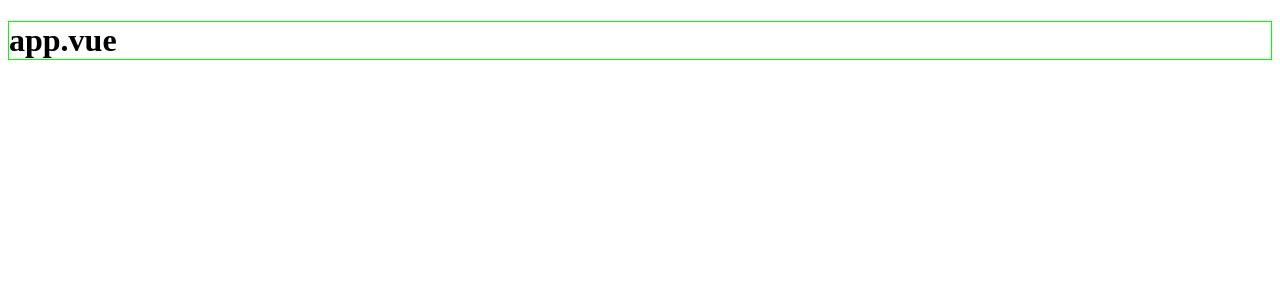
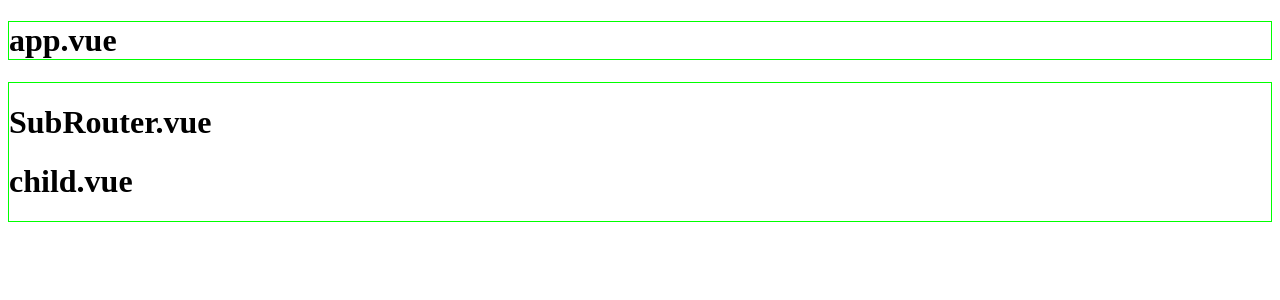
Before and after one commit to DeuklyoungKo/nuxt3, a Nuxt app: page /SubRouter/child in a window 1280 px wide. Before the commit this address had no page. Shown: the top 300 px of the page. Built offline with nearby package versions, Linux system fonts and the light colour scheme.

Commit message:
slug, sub router, child

```diff
--- /dev/null
+++ b/pages/SubRouter.vue
@@ -0,0 +1,7 @@
+<template>
+  <div>
+    <h1>SubRouter.vue</h1>
+    <NuxtPage/>
+  </div>
+
+</template>
--- /dev/null
+++ b/pages/SubRouter/child.vue
@@ -0,0 +1,6 @@
+<template>
+  <div>
+    <h1>child.vue</h1>
+  </div>
+
+</template>
--- /dev/null
+++ b/pages/SubRouter/child2022.vue
@@ -0,0 +1,6 @@
+<template>
+  <div>
+    <h1>child2022.vue</h1>
+  </div>
+
+</template>
--- /dev/null
+++ b/pages/SubRouter2/child2023.vue
@@ -0,0 +1,6 @@
+<template>
+  <div>
+    <h1>child2023vue</h1>
+  </div>
+
+</template>
--- /dev/null
+++ b/pages/[...slug].vue
@@ -0,0 +1,15 @@
+<template>
+    <div>
+        <h1>... slug</h1>
+        <h2>[{{$route.params.slug}}]</h2>
+    </div>
+</template>
+
+<script setup>
+const route = useRoute()
+
+console.log("route");
+console.log(route);
+console.log(route.params);
+
+</script>
```
